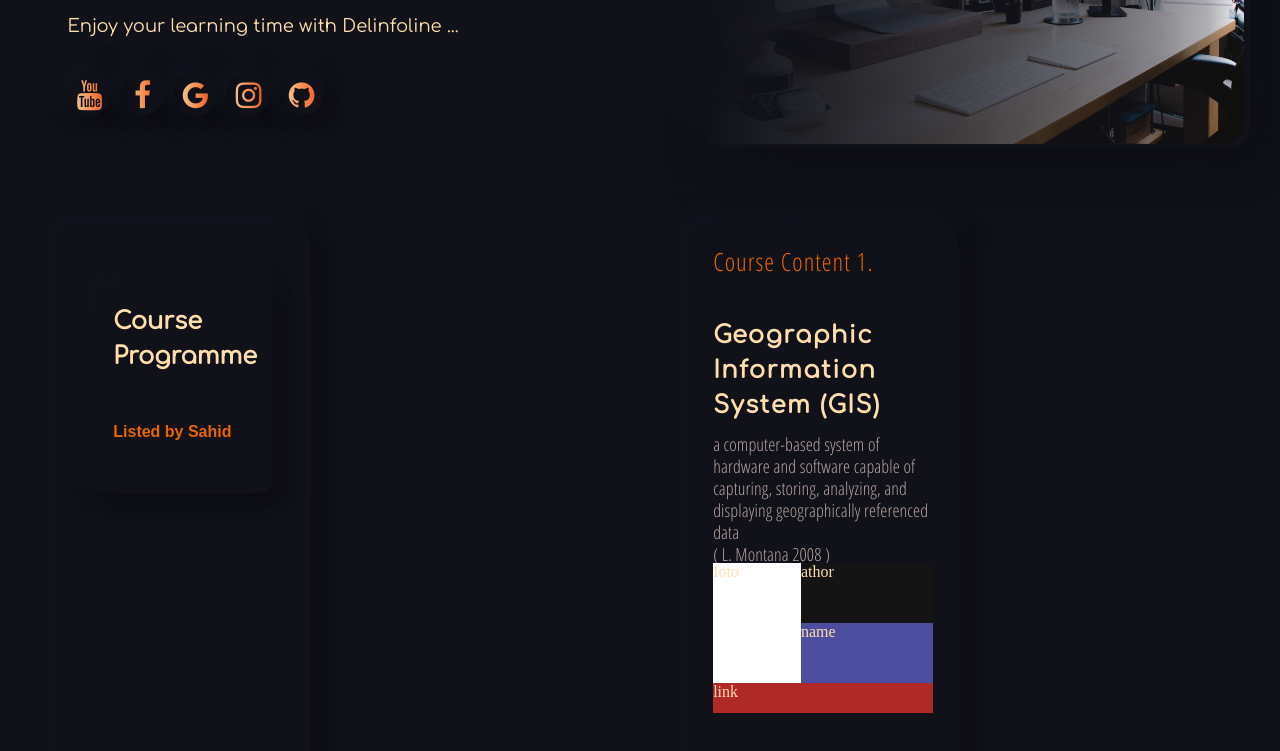
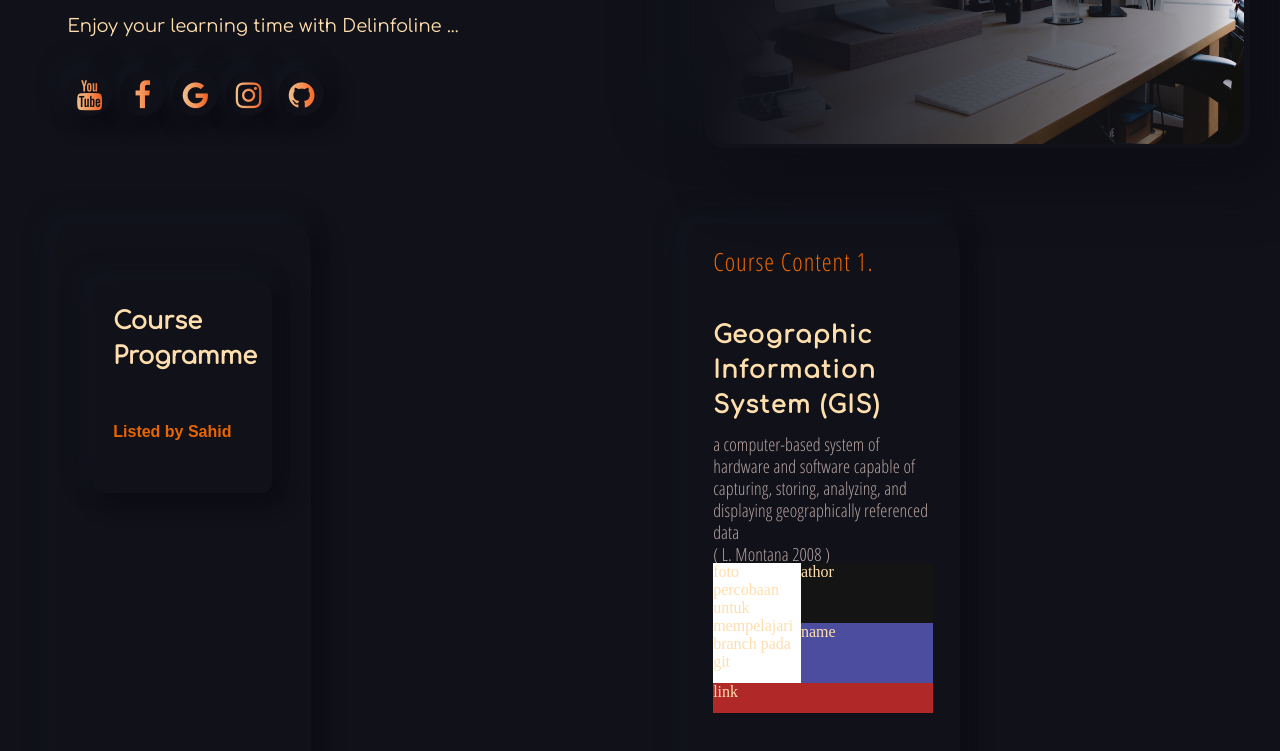
Before and after one commit to delinfoline/Delinfoline, a plain HTML site: page index.html in a window 1280 px wide. Shown: the part 1757-2508 px from the top of the page. Drawn offline with Linux system fonts and the light colour scheme; a web font is replaced by a local one.

Commit message:
percobaan menambahkan tulisan pada bagian foto course list

```diff
--- a/index.html
+++ b/index.html
@@ -149,7 +149,7 @@
                         </div>
                         <div class="del-course-meta">
                             <div class="photo">
-                                foto
+                                foto percobaan untuk mempelajari branch pada git
                             </div>
                             <div class="author">
                                 athor
```
